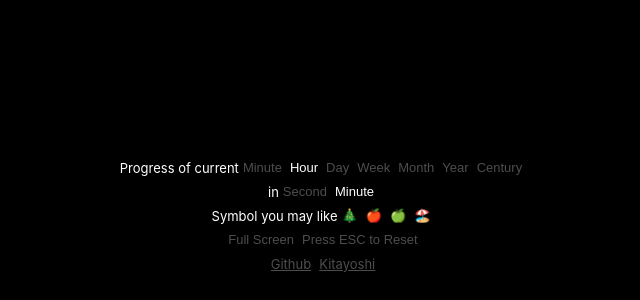
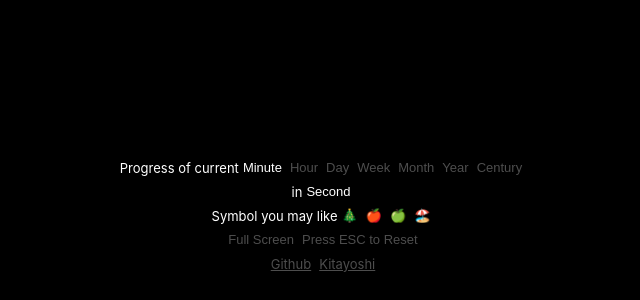
Before and after one commit to kitayoshi/mac-progress, a Next.js app: page / in a window 1280 px wide. Shown: the part 500-800 px from the top of the page, without its empty margins (317-957 px from the left). Built offline with nearby package versions, Linux system fonts and the light colour scheme.

Commit message:
chore: default range

```diff
--- a/pages/index.tsx
+++ b/pages/index.tsx
@@ -10,11 +10,14 @@ import { Range, Unit } from '../utils/time'
 
 import styles from '../styles/Home.module.css'
 
+const defaultRange = 'Minute'
+const defaultUnit = 'Second'
+
 const Home: NextPage = () => {
   const [theme, setTheme] = useState('dark')
   const [symbol, setSymbol] = useState('')
-  const [range, setRange] = useState<Range>('Hour')
-  const [unit, setUnit] = useState<Unit>('Minute')
+  const [range, setRange] = useState<Range>(defaultRange)
+  const [unit, setUnit] = useState<Unit>(defaultUnit)
 
   const [init, setInit] = useState(false)
   useEffect(() => {
@@ -63,8 +66,8 @@ const Home: NextPage = () => {
     window.localStorage.removeItem('progressRange')
     window.localStorage.removeItem('progressUnit')
     setSymbol('')
-    setRange('Hour')
-    setUnit('Minute')
+    setRange(defaultRange)
+    setUnit(defaultUnit)
   }, [])
 
   useEffect(() => {
```
